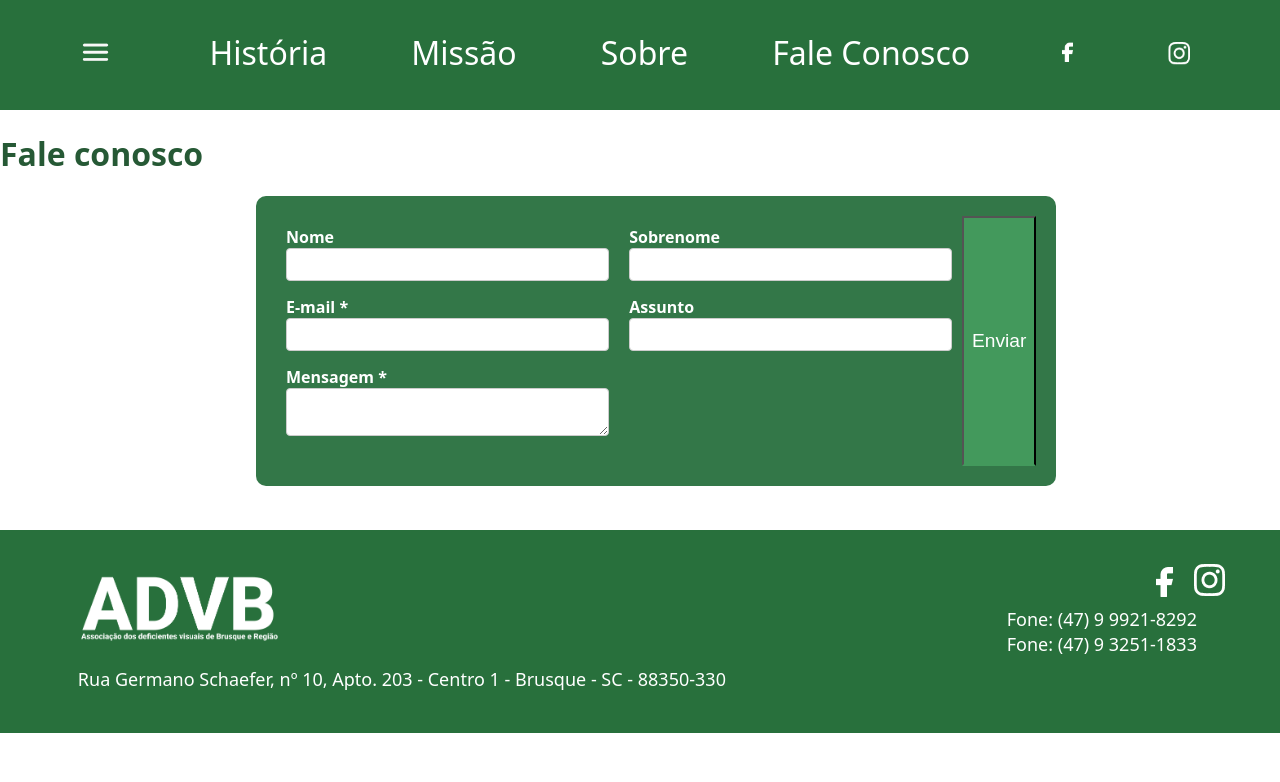
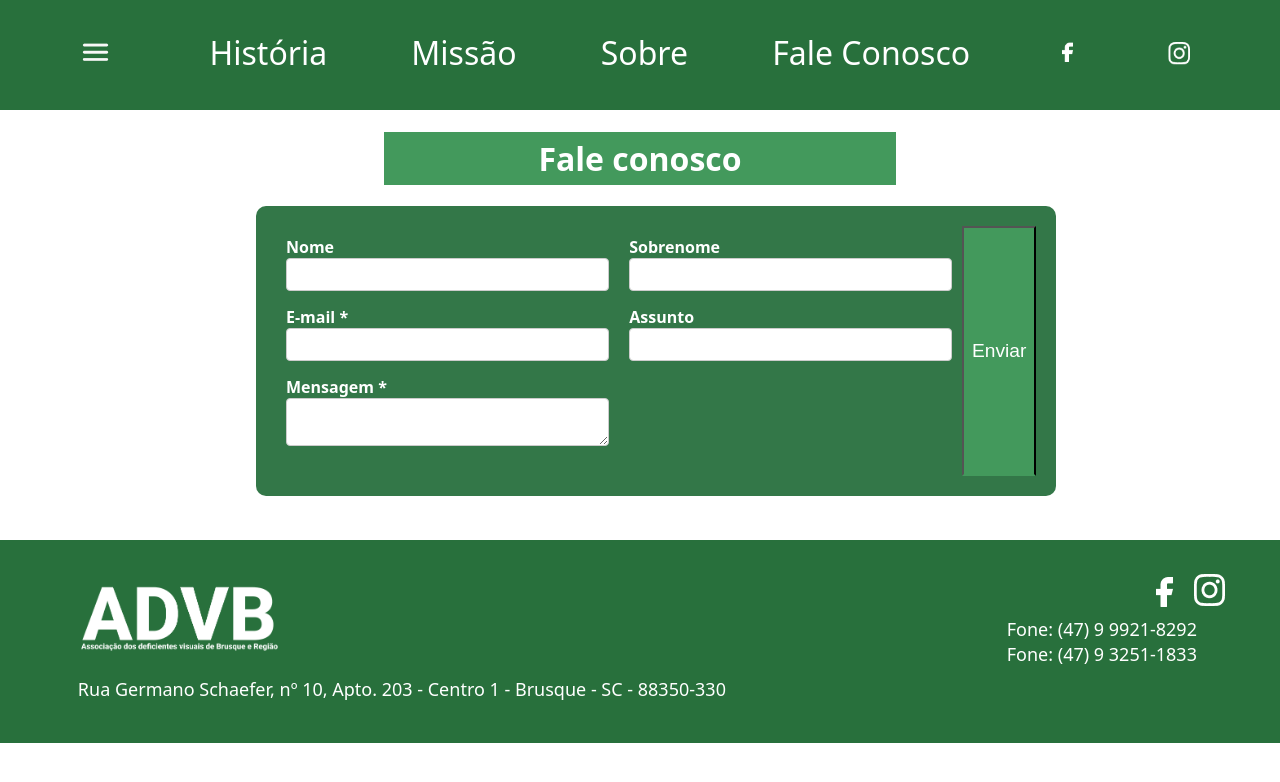
Before and after one commit to SapateiroS/Site-ADVB, a plain HTML site: page contato.html in a window 1280 px wide. Drawn offline with Linux system fonts and the light colour scheme.

Commit message:
Update contato.css
css do fale conosco

```diff
--- a/contato.css
+++ b/contato.css
@@ -48,3 +48,15 @@ button {
 button:hover {
     background-color: #265935;
 }
+.fale{
+    background-color: #43995C;
+    text-align: center;
+    margin-left: 30%;
+    margin-right: 30%;
+    align-items: center;
+
+}
+.fale h1{
+    color: #FFF;
+    padding: 1%;
+}
```
